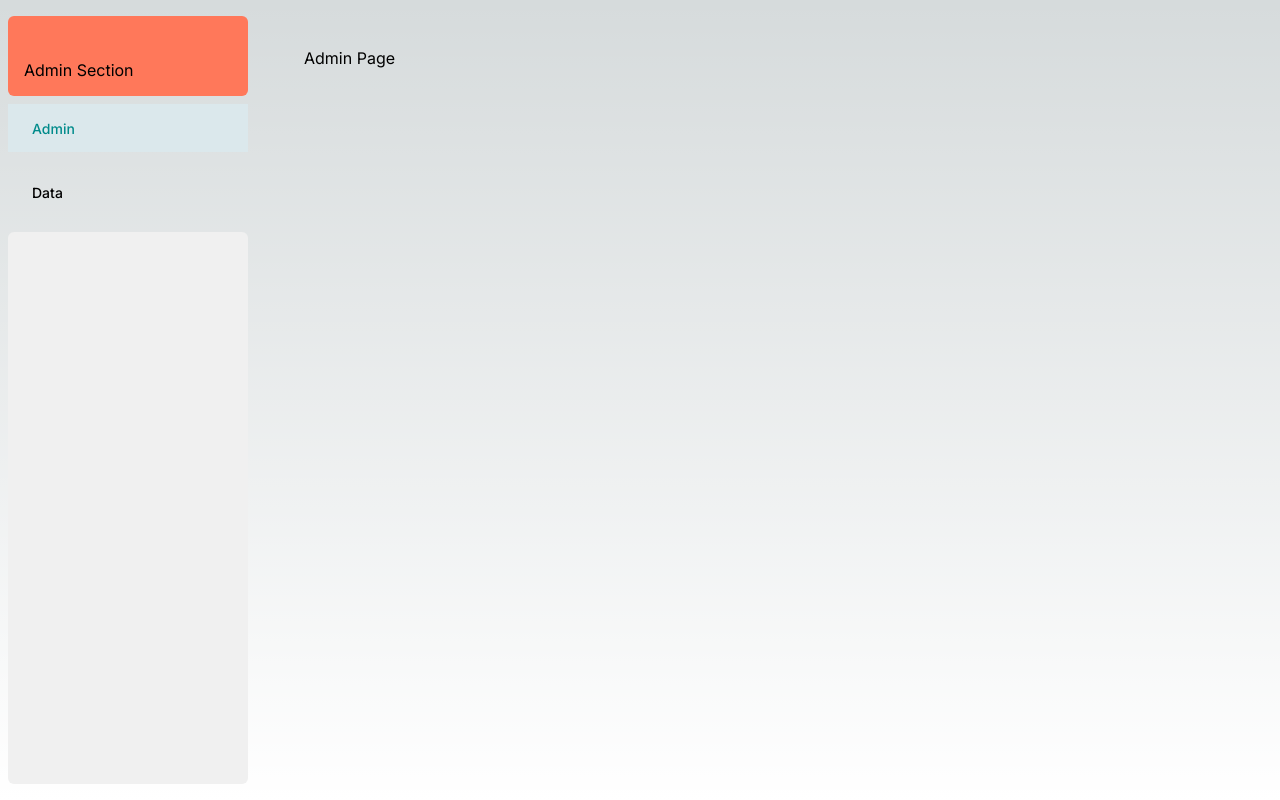
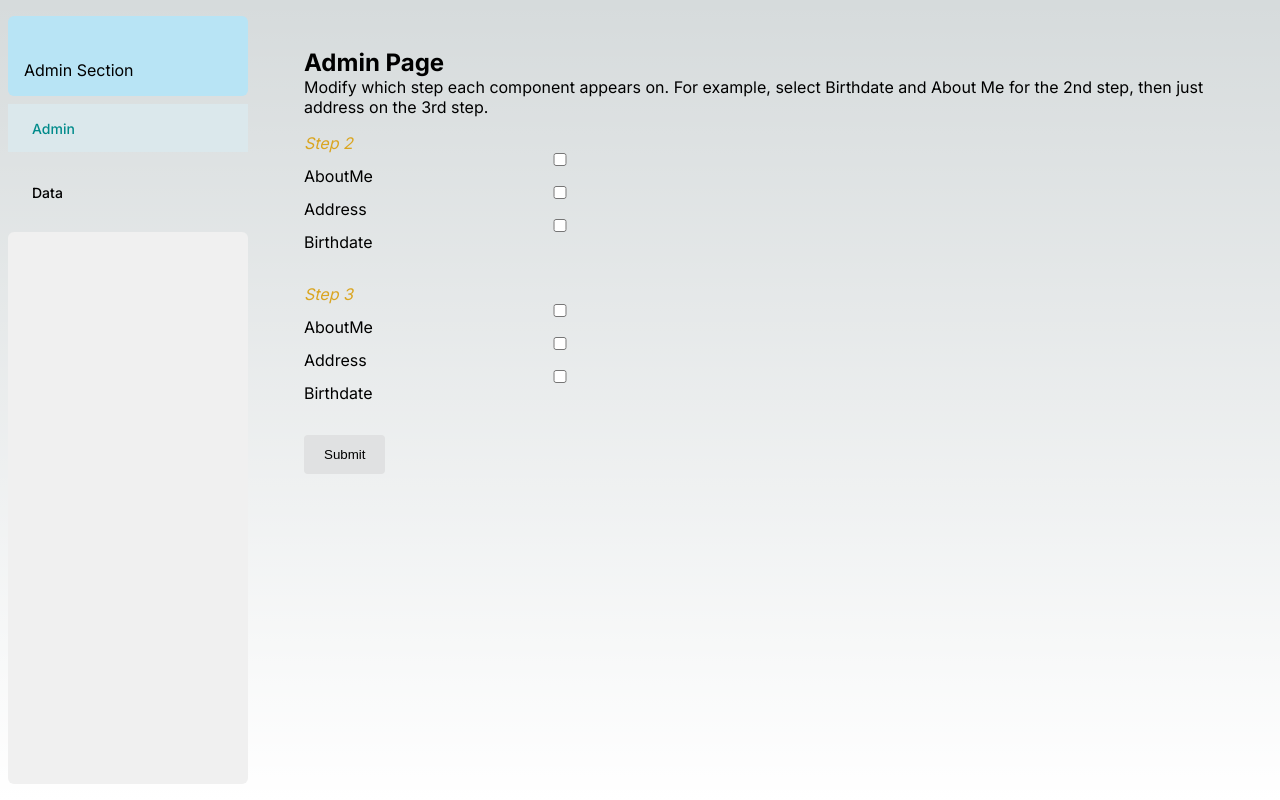
Before and after one commit to asuh/onboarding-flow, a Next.js app: page /admin in a window 1280 px wide. Built offline with nearby package versions, Linux system fonts and the light colour scheme.

Commit message:
Add admin section content, update styles

```diff
--- a/app/admin/page.js
+++ b/app/admin/page.js
@@ -1,5 +1,86 @@
+'use client';
+
+import { useState } from 'react';
+import './admin.css'
+
+const initialState = {
+  fieldset1: {
+    aboutMe: false,
+    address: false,
+    birthdate: false
+  },
+  fieldset2: {
+    aboutMe: false,
+    address: false,
+    birthdate: false
+  }
+};
+
+const fields = ['aboutMe', 'address', 'birthdate'];
+
 export default function Page() {
+  const [state, setState] = useState(initialState);
+
+  // Handler for checkbox change
+  const handleCheckboxChange = (fieldset, key) => {
+    setState(prevState => {
+      const newState = {
+        ...prevState,
+        [fieldset]: {
+          ...prevState[fieldset],
+          [key]: !prevState[fieldset][key]
+        }
+      };
+
+      // Disable corresponding checkbox in the other fieldset if checked
+      if (newState[fieldset][key]) {
+        const otherFieldset = fieldset === 'fieldset1' ? 'fieldset2' : 'fieldset1';
+        newState[otherFieldset] = {
+          ...newState[otherFieldset],
+          [key]: false
+        };
+      }
+
+      return newState;
+    });
+  };
+
   return (
-    <p>Admin Page</p>
+    <>
+      <h1>Admin Page</h1>
+      <p>Modify which step each component appears on. For example, select Birthdate and About Me for the 2nd step, then just address on the 3rd step.</p>
+      <form>
+        <fieldset>
+          <legend>Step 2</legend>
+          {fields.map(field => (
+            <label key={field}>
+              <input
+                type="checkbox"
+                checked={state.fieldset1[field]}
+                onChange={() => handleCheckboxChange('fieldset1', field)}
+                disabled={state.fieldset2[field]}
+              />
+              {field.charAt(0).toUpperCase() + field.slice(1)}
+            </label>
+          ))}
+        </fieldset>
+
+        <fieldset>
+          <legend>Step 3</legend>
+          {fields.map(field => (
+            <label key={field}>
+              <input
+                type="checkbox"
+                checked={state.fieldset2[field]}
+                onChange={() => handleCheckboxChange('fieldset2', field)}
+                disabled={state.fieldset1[field]}
+              />
+              {field.charAt(0).toUpperCase() + field.slice(1)}
+            </label>
+          ))}
+        </fieldset>
+        <button type="submit">Submit</button>
+      </form>
+    </>
   );
 }
--- a/app/globals.css
+++ b/app/globals.css
@@ -100,6 +100,82 @@ a {
   text-decoration: none;
 }
 
+form {
+  margin-block: 1rem;
+}
+
+fieldset {
+  border: none;
+  margin-block-end: 2rem;
+  max-width: 32rem;
+  width: 100%;
+}
+
+legend {
+  color: goldenrod;
+  font-style: italic;
+}
+
+label,
+input {
+  display: block;
+}
+
+label:has(+ input),
+label:has(+ textarea) {
+  margin-block-start: 1rem;
+  margin-block-end: 0.35rem;
+}
+
+input {
+  background: #fff;
+  border: 1px solid rgba(34,36,38,.15);
+  border-radius: 0.25rem;
+  box-shadow: none;
+  color: rgba(0,0,0,.87);
+  margin: 0;
+  outline: 0;
+  padding: 0.675rem 1rem;
+  transition: box-shadow 100ms ease,border-color 100ms ease;
+  width: 100%;
+}
+
+button {
+  background: #e0e1e2 none;
+  border: none;
+  border-radius: 0.25rem;
+  cursor: pointer;
+  display: inline-block;
+  margin: 0 .25em 0 0;
+  min-height: 1em;
+  outline: 0;
+  padding: 0.75rem 1.5em 0.75rem;
+  user-select: none;
+}
+
+.error {
+  background-color: color-mix(in srgb, red 50%, transparent);
+  color: white;
+  display: block;
+  font-size: 0.875rem;
+  margin-top: 0.25rem;
+  max-width: 100%;
+  padding: 0.5rem;
+}
+
+textarea {
+  background: #fff;
+	border: 1px solid rgba(34,36,38,.15);
+	border-radius: 0.25rem;
+	color: rgba(0,0,0,.87);
+	margin: 0;
+  min-height: 8rem;
+	outline: 0;
+	padding: 0.75rem 1em;
+	resize: vertical;
+  width: 100%;
+}
+
 @media (prefers-color-scheme: dark) {
   html {
     color-scheme: dark;
--- a/app/ui/admin/sleeve.css
+++ b/app/ui/admin/sleeve.css
@@ -17,7 +17,7 @@
   margin-block-end: 0.5rem;
   padding: 1rem;
   border-radius: 0.375rem;
-  background-color: rgb(255, 120, 90);
+  background-color: rgb(184, 228, 245);
 
   &::before {
     content: "Admin Section";
```
Also changed, not shown: app/onboarding/index.css (+0 -76 lines).
